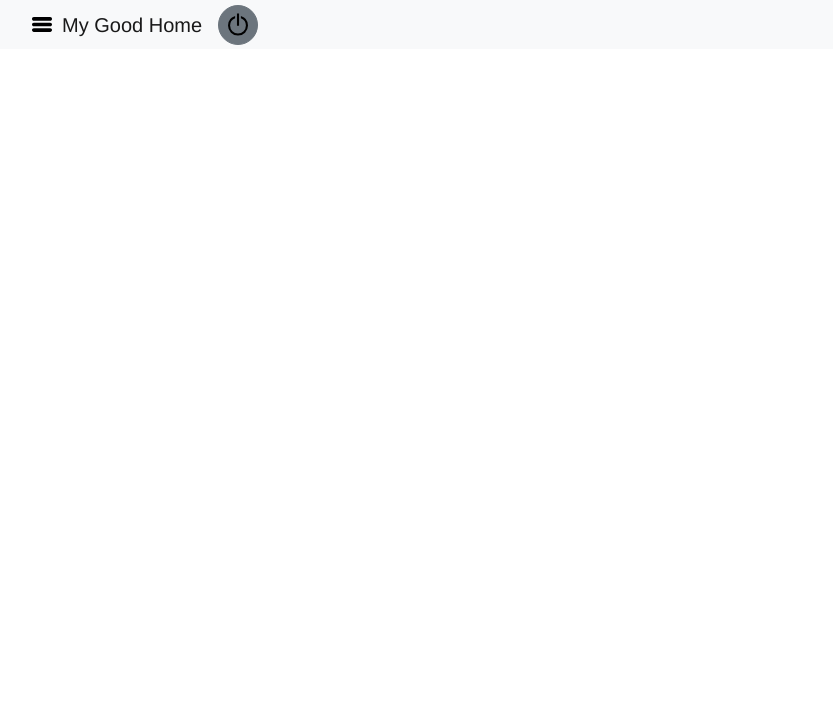
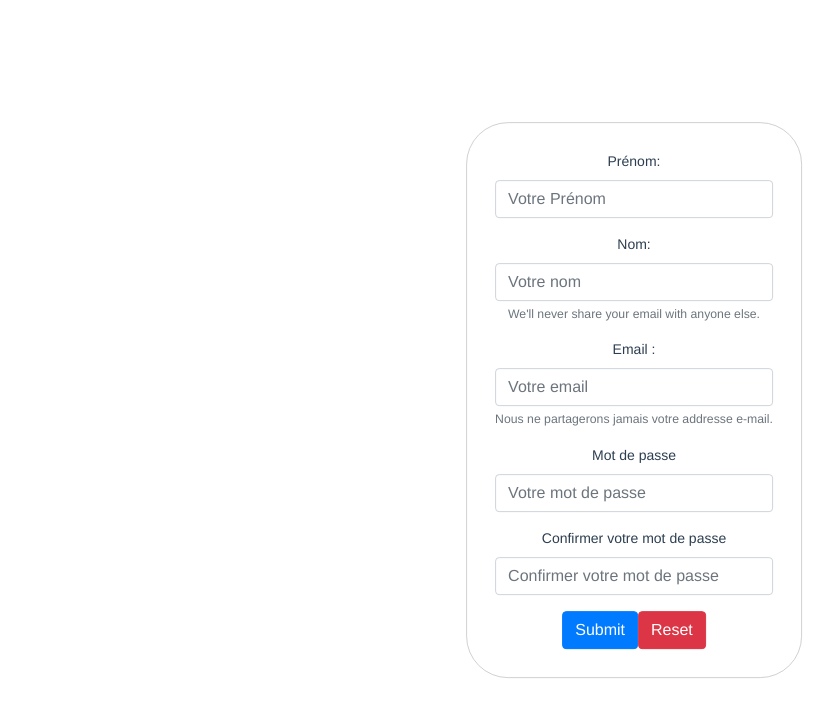
Before and after one commit to NathLg/MyGoodHome, a Vue app in the folder mygoodhome/: page /inscription in a window 1280 px wide. Shown: the top 716 px of the page, without its empty margins (6-839 px from the left). Built offline with nearby package versions, Linux system fonts and the light colour scheme.

Commit message:
connect and inscript form

```diff
--- a/mygoodhome/src/App.vue
+++ b/mygoodhome/src/App.vue
@@ -31,14 +31,14 @@ Vue.use(BootstrapVue);
 //Rooter Part
 const routes = [
   // { path: '/', component: Header },
-  { path: '/', component: AdminHome },
+  { path: '/admin', component: AdminHome },
   { path: '/', component: Connection },
   { path: '/inscription', component: Inscription },
   { path: '/locations', component: LocationsList },
   { path: '/locations/:id', component: LocationDetail },
   { path: '/historic', component: HistoricOpening },
 ];
-const router = new VueRouter({routes});
+const router = new VueRouter({routes, mode: 'history'});
 
 export default {
   name: 'App',
--- a/mygoodhome/src/components/AdminHome.vue
+++ b/mygoodhome/src/components/AdminHome.vue
@@ -1,14 +1,17 @@
 <template>
     <div class="AdminHome">
         <Header/>
-        Admin Home
-    </div>
+        <b-card id="historicOpening">
+            <HistoricOpening/>
+        </b-card>
+  </div>
 </template>
 <script>
 import Header from './Header'
+import HistoricOpening from './HistoricOpening'
 export default {
     name: 'AdminHome',
-    components: {Header},
+    components: {Header, HistoricOpening},
 
     data (){
         return {
@@ -20,5 +23,8 @@ export default {
 </script>
 
 <style lang="scss" scoped>
-
+#historicOpening{
+    width: 40em;
+    margin: 4.5em 2em;
+}
 </style>
--- a/mygoodhome/src/components/Connection.vue
+++ b/mygoodhome/src/components/Connection.vue
@@ -1,25 +1,75 @@
-<template>
-  <div class="container">
-    <Header/>
-    <form>
-      <div class="form-group">
-        <label for="email-connection">Email</label>
-        <input type="email" class="form-control" id="email-connection" placeholder="Email">
-      </div>
-      <div class="form-group">
-        <label for="password-connection">Mot de passe</label>
-        <input type="password" class="form-control" id="password-connection" placeholder="Password">
-      </div>
-      <div class="form-group">
-        <a href="Inscription.vue">Pas encore inscrit ?</a>
-      </div>
-      <button type="submit" class="btn btn-info">Connexion</button>
-    </form>
+ <template>
+  <div id="connection">
+    <b-form @submit="onSubmit" v-if="show">
+      <b-form-group
+        label="Adresse email:"
+        description="Nous ne partagerons jamais votre addresse e-mail.">
+        <b-form-input
+          type="email"
+          v-model="form.email"
+          required
+          placeholder="Votre email">
+        </b-form-input>
+      </b-form-group>
+      <b-form-group
+        label="Mot de passe:">
+        <b-form-input
+                      type="password"
+                      v-model="form.name"
+                      required
+                      placeholder="Mot de passe">
+        </b-form-input>
+      </b-form-group>
+      <a v-on:click="goInscription">Pas encore inscrit ?</a>
+      <b-button type="submit" variant="primary">Connexion</b-button>
+    </b-form>
   </div>
 </template>
+
 <script>
   import Header from "./Header";
   export default {
-    components: {Header}
+    data () {
+      return {
+        form: {
+          email: '',
+          password: '',
+        },
+        show: true
+      }
+    },
+
+    components: {Header},
+
+    methods: {
+        onSubmit: function() {
+
+          this.$router.push({ path: '/admin'})
+
+          // if(user.role === 'admin'){
+          //   this.$router.push({ path: '/admin'})
+          // }
+          //  if(user.role === 'user'){
+          //   this.$router.push({ path: '/user'})
+          // }
+        },
+        goInscription: function(){
+          this.$router.push({ path: '/inscription'})
+        }
+    }
   }
 </script>
+<style lang="scss" scoped>
+#app{
+  margin:0em !important;
+}
+#connection{
+  transform: translateY(-50%);
+  max-width: 50em;
+  width: auto;
+  border: 0.1em solid #d1d1d1;
+  margin: 50vh auto 0em;
+  padding: 2em;
+  border-radius: 3em;
+}
+</style>
--- a/mygoodhome/src/components/Header.vue
+++ b/mygoodhome/src/components/Header.vue
@@ -11,7 +11,7 @@
             {{ brand }}
             </b-navbar-brand>
           <b-navbar-nav>
-            <b-button>
+            <b-button v-on:click="disconnect">
               <img width="20px" height="25px" src="/static/Disconnect-btn.svg"/>
             </b-button>
           </b-navbar-nav>
@@ -27,6 +27,8 @@
     </div>
 </template>
 <script>
+
+
 export default {
     name: 'Header',
     data (){
@@ -36,14 +38,17 @@ export default {
         }
     },
     methods:{
+        disconnect: function(){
+            this.$router.push('/');
+        },
         redirectListLocation: function(){
-            router.push({ path: '/ListLocation'})
+            this.$router.push('/locations');
         },
         redirectAddLocation: function(){
-            router.push({ path: '/AddLocation'})
+           this.$router.push({ path: '/AddLocation'})
         },
         redirectListUser: function(){
-            router.push({ path: '/ListUser'})
+            this.$router.push({ path: '/ListUser'})
         }
     }
 }
--- a/mygoodhome/src/components/Inscription.vue
+++ b/mygoodhome/src/components/Inscription.vue
@@ -1,22 +1,120 @@
 <template>
-  <div class="container">
-    <Header/>
-    <form>
-      <div class="form-group">
-        <label for="email-inscription">Email</label>
-        <input type="email" class="form-control" id="email-inscription" placeholder="Email">
-      </div>
-      <div class="form-group">
-        <label for="password-inscription">Mot de passe</label>
-        <input type="password" class="form-control" id="password-inscription" placeholder="Password">
-      </div>
-      <button type="submit" class="btn btn-info">Inscription</button>
-    </form>
+  <div id="inscription">
+    <b-form @submit="onSubmit" @reset="onReset" v-if="show">
+      <b-form-group label="Prénom:"
+                    label-for="Votre prénom">
+        <b-form-input
+                      type="firstName"
+                      v-model="form.firstName"
+                      required
+                      placeholder="Votre Prénom">
+        </b-form-input>
+      </b-form-group>
+      <b-form-group label="Nom:"
+                    label-for="Votre nom"
+                    description="We'll never share your email with anyone else.">
+        <b-form-input
+                      type="lastName"
+                      v-model="form.lastName"
+                      required
+                      placeholder="Votre nom">
+        </b-form-input>
+      </b-form-group>
+
+      <b-form-group label="Email :"
+                    label-for="Votre adresse email"
+                    description="Nous ne partagerons jamais votre addresse e-mail.">
+        <b-form-input type="email"
+                      v-model="form.email"
+                      required
+                      placeholder="Votre email">
+        </b-form-input>
+      </b-form-group>
+
+      <b-form-group label="Mot de passe"
+                    label-for="Votre mot de passe">
+        <b-form-input
+                      type="password"
+                      v-model="form.password"
+                      required
+                      placeholder="Votre mot de passe">
+        </b-form-input>
+      </b-form-group>
+
+      <b-form-group label="Confirmer votre mot de passe"
+                    label-for="Votre mot de passe">
+        <b-form-input
+                      type="password"
+                      v-model="form.confirmPassword"
+                      required
+                      placeholder="Confirmer votre mot de passe">
+        </b-form-input>
+      </b-form-group>
+      <b-button type="submit" variant="primary">Submit</b-button>
+      <b-button type="reset" variant="danger">Reset</b-button>
+    </b-form>
   </div>
 </template>
+
 <script>
-  import Header from "./Header";
-  export default {
-    components: {Header}
+export default {
+  data () {
+    return {
+      form: {
+        firstName: '',
+        lastName:'',
+        email: '',
+        password: '',
+        confirmPassword: '',
+      },
+      show: true
+    }
+  },
+  methods: {
+    onSubmit (evt) {
+      evt.preventDefault();
+      alert(JSON.stringify(this.form));
+    },
+    onReset (evt) {
+      evt.preventDefault();
+      /* Reset our form values */
+      this.form.firstName = '';
+      this.form.LastName = '';
+      this.form.email = '';
+      this.form.password = '';
+      this.form.confirmPassword = '';
+      /* Trick to reset/clear native browser form validation state */
+      this.show = false;
+      this.$nextTick(() => { this.show = true });
+    }
   }
+}
 </script>
+
+<style lang="scss" scoped>
+#html{
+  -ms-overflow-style: none !important;
+}
+#app{
+  margin:0em !important;
+}
+#inscription{
+  position: absolute;
+  top: 50%;
+  left: 50%;
+  top: 50%;
+  transform: translateX(-50%) translateY(-50%) ;
+  max-width: 50em;
+  width: auto;
+  border: 0.1em solid #d1d1d1;
+  margin: auto ;
+  padding: 2em;
+  border-radius: 3em;
+}
+@media screen and (min-width: 1500px) and (min-width: 640px){
+  #inscription{
+    width: 700px;
+  }
+}
+
+</style>
--- a/mygoodhome/src/global-style.scss
+++ b/mygoodhome/src/global-style.scss
@@ -49,5 +49,6 @@
 }
   //Responsive Rules
   #app{
+    margin-top: 3.5em;
     font-size: 14px;
   }
```
